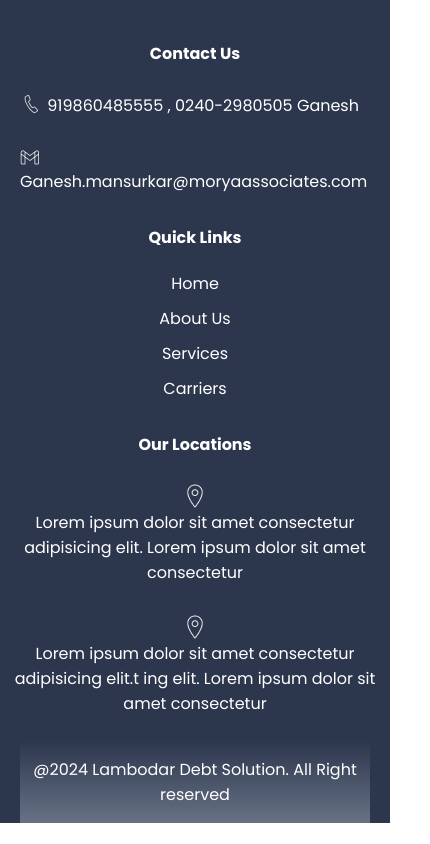
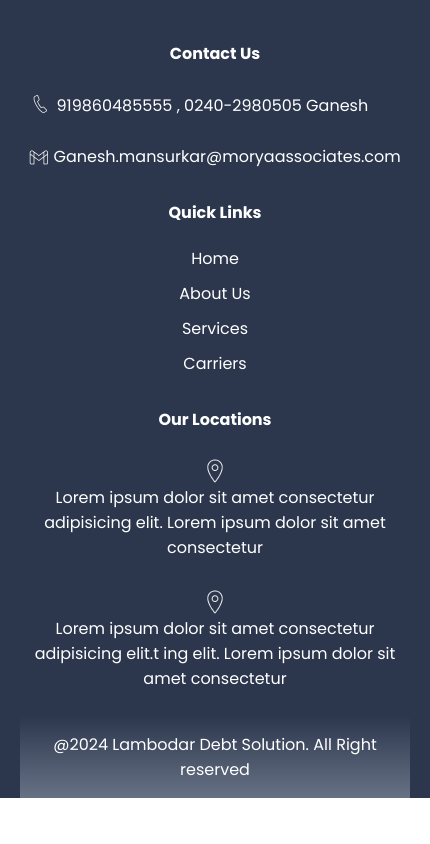
Before and after one commit to void173/lambodardebts, a React (Create React App) app in the folder frontend/webapp/: page / in a window 390 px wide. Shown: the whole page, 430 px wide, since content can reach past the window. Built offline with nearby package versions, Linux system fonts and the light colour scheme.

Commit message:
Updated footer responsiveness

```diff
--- a/frontend/webapp/src/components/css/footer.css
+++ b/frontend/webapp/src/components/css/footer.css
@@ -73,6 +73,9 @@
 }
 
 @media (max-width: 768px) {
+    .footer-main{
+        width: 100%;
+    }
     .footer-content {
         display: flex;
         flex-direction: column;
```
